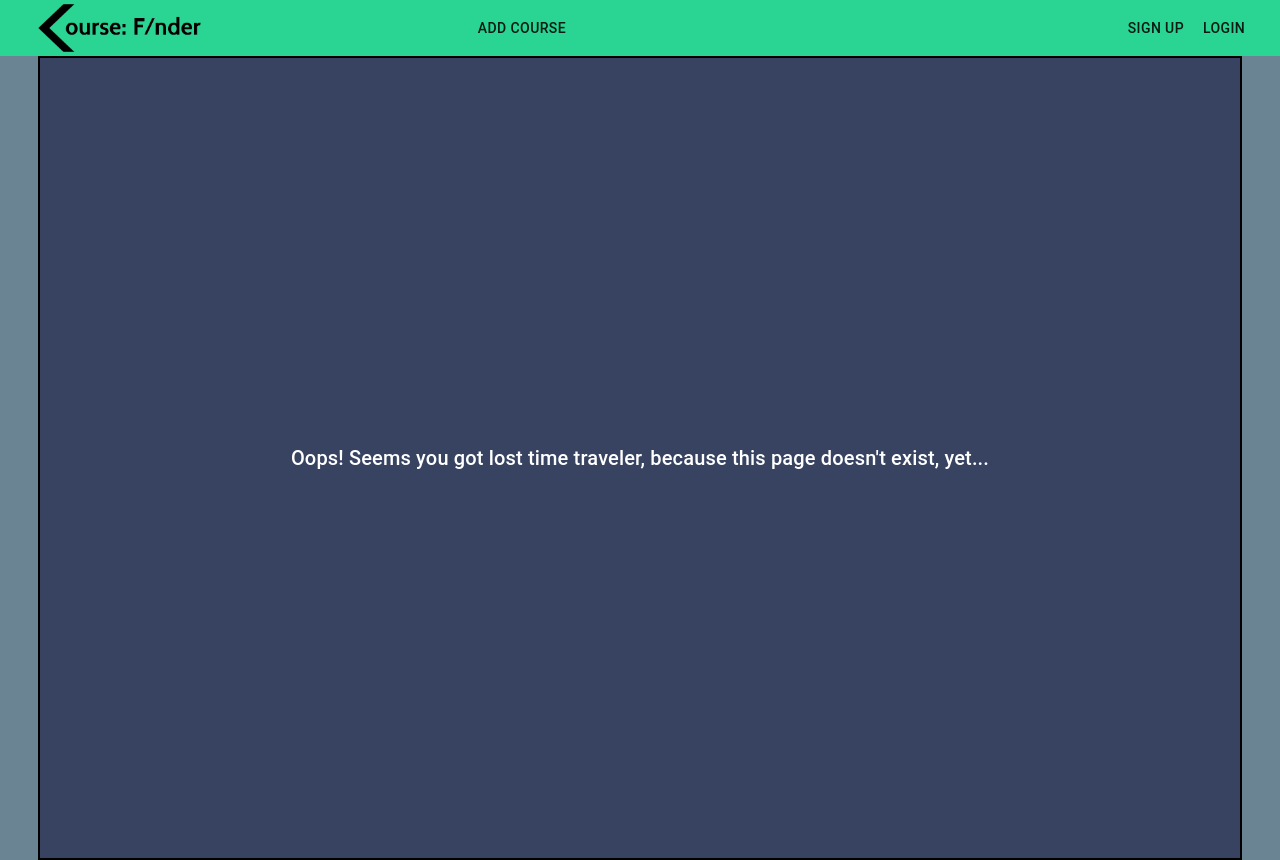
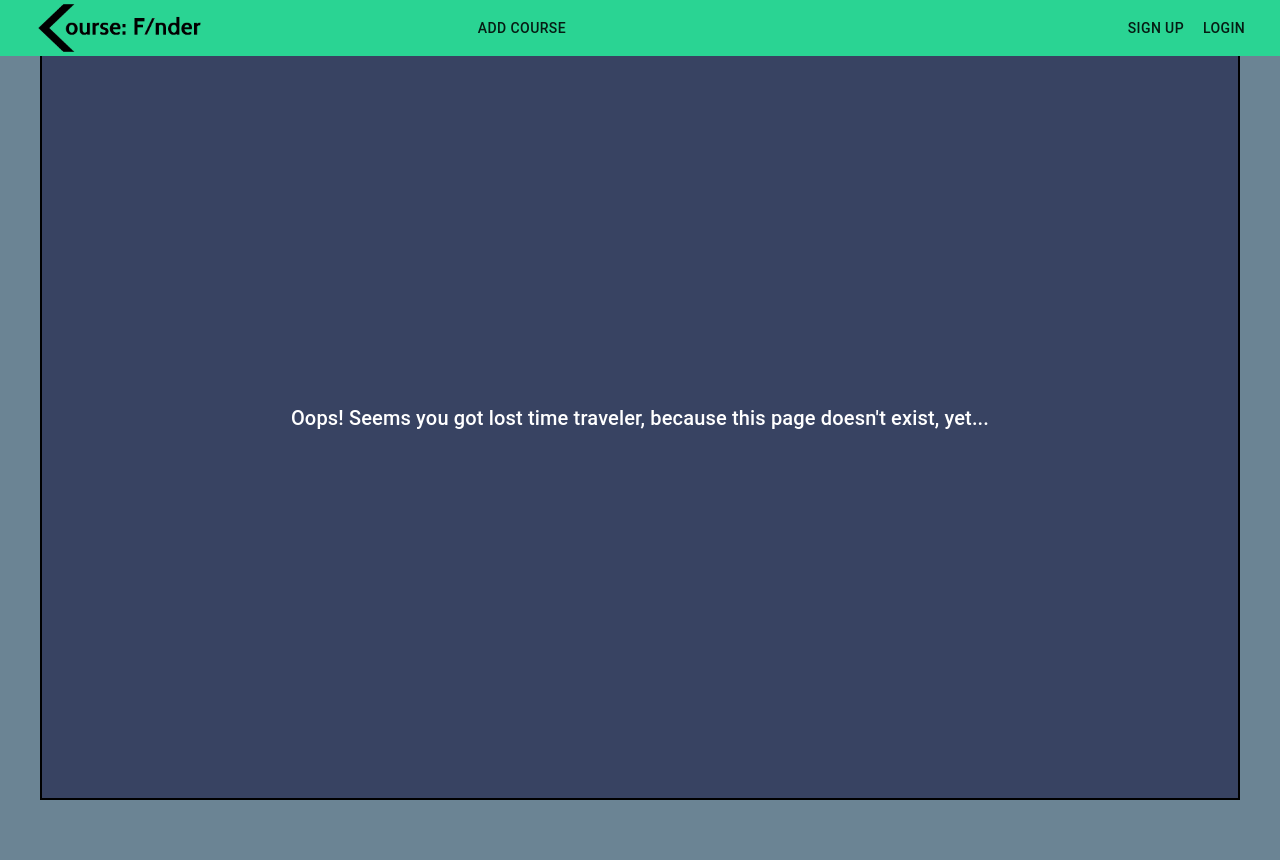
Before and after one commit to mrBeniek/Course-Finder-client, a React (Create React App) app: page /404 in a window 1280 px wide. After the commit the page ends 800 px from the top, so only its background shows below. Built offline with nearby package versions, Linux system fonts and the light colour scheme.

Commit message:
Minor styling

```diff
--- a/src/_app.scss
+++ b/src/_app.scss
@@ -14,11 +14,6 @@ body {
   align-items: center;
 }
 
-.center-page {
-  @extend .flex-mid-full;
-  height: 100vh;
-}
-
 .white-font {
   color: white;
 }
--- a/src/components/layout/Layout.module.scss
+++ b/src/components/layout/Layout.module.scss
@@ -5,9 +5,10 @@
 }
 
 .centerCont {
+  box-sizing: border-box;
   background-color: rgb(56, 67, 98);
   border: solid black 2px;
-  margin-top: 7vh;
+  padding-top: 7vh;
   min-height: 100vh;
   max-width: 1200px;
   width: 100%;
--- a/src/pages/Page404.js
+++ b/src/pages/Page404.js
@@ -1,3 +1,4 @@
+import styles from './Page404.module.scss';
 import React from 'react';
 import Layout from 'components/layout/Layout';
 import Typography from '@material-ui/core/Typography';
@@ -6,7 +7,7 @@ const Page404 = () => {
   return (
     <div>
       <Layout title="Page Not Found">
-        <div className="center-page white-font">
+        <div className={styles.text}>
           <Typography variant="h6">
             Oops! Seems you got lost time traveler, because
             this page doesn't exist, yet...
--- /dev/null
+++ b/src/pages/Page404.module.scss
@@ -0,0 +1,7 @@
+@import '_app.scss';
+
+.text {
+  @extend .white-font;
+  @extend .flex-mid-full;
+  height: 90vh;
+}
```
